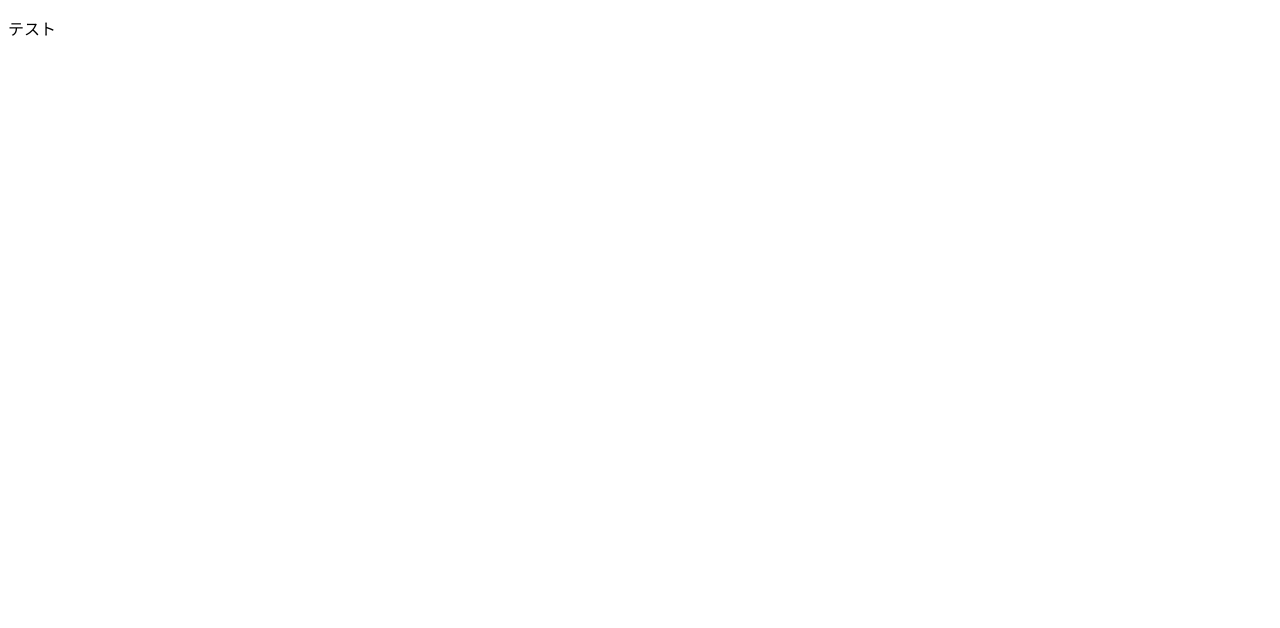
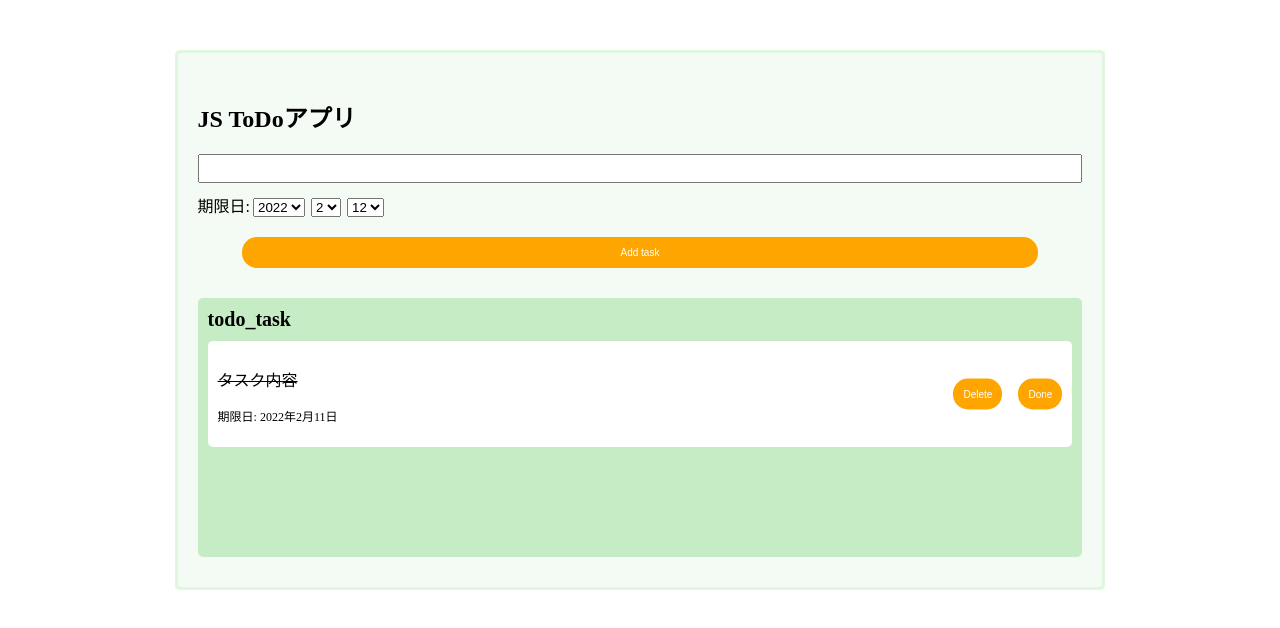
Before and after one commit to shun-syun-611/react_todo_app, a React (Create React App) app: page / in a window 1280 px wide. Shown: the top 628 px of the page. Built offline with nearby package versions, Linux system fonts and the light colour scheme.

Commit message:
add: 素のJavaScriptで書いたjs_todo_appのモックをReactで表示

```diff
--- a/src/App.css
+++ b/src/App.css
@@ -1,38 +1,93 @@
-.App {
-  text-align: center;
+.js_todo_app {
+	width: 70%;
+	margin: 0 auto;
+	margin-top: 50px;
+	padding: 30px 20px;
+  border: 3px solid rgb(29 212 29 / 10%);
+  border-radius: 5px;
+  background: hsl(120deg 50% 85% / 20%);
 }
-
-.App-logo {
-  height: 40vmin;
-  pointer-events: none;
+ul {
+  list-style-type: none;
+  margin-block-start: 0;
+  margin-block-end: 0;
+  margin-inline-start: 0;
+  margin-inline-end: 0;
+  padding-inline-start: 0;
 }
-
-@media (prefers-reduced-motion: no-preference) {
-  .App-logo {
-    animation: App-logo-spin infinite 20s linear;
-  }
+li {
+	position: relative;
+  padding: 10px;
+  background: #ffffff;
+  margin: 10px;
+	border-radius: 5px;
+	padding-right: 150px;
+  list-style-type: none;
 }
-
-.App-header {
-  background-color: #282c34;
-  min-height: 100vh;
-  display: flex;
-  flex-direction: column;
-  align-items: center;
-  justify-content: center;
-  font-size: calc(10px + 2vmin);
-  color: white;
+.js_todo {
+	margin: 0 0 20px 0;
 }
-
-.App-link {
-  color: #61dafb;
+.js_deadline {
+	font-size: 12px;
 }
-
-@keyframes App-logo-spin {
-  from {
-    transform: rotate(0deg);
-  }
-  to {
-    transform: rotate(360deg);
-  }
+.js_done_btn {
+	position: absolute;
+	right: 10px;
+	top: 50%;
+	transform: translateY(-50%);
 }
+.js_delete_btn {
+	position: absolute;
+	right: 70px;
+	top: 50%;
+	transform: translateY(-50%);
+}
+h1 {
+	font-size: 24px;
+	margin-bottom: 20px;
+}
+h2 {
+	font-size: 20px;
+	margin-bottom: 20px;
+	margin-left: 10px;
+	font-weight: bold;
+  margin-block-start: 0;
+  margin-block-end: 0;
+}
+.todo_task_table {
+	margin-top: 30px;
+	background: rgb(198, 236, 198);
+	border-radius: 5px;
+	padding: 10px 0 100px;
+}
+label {
+  margin: 10px 0 20px;
+  display: block;
+}
+select {
+  margin: 0 3px;
+}
+form button {
+  width: 90%;
+  display: block;
+	margin: 0 auto;
+}
+input {
+  width: 100%;
+  padding: 5px 0 5px 5px;
+	box-sizing: border-box;
+}
+button {
+	color: white;
+	background: orange;
+  border: none;
+  border-radius: 15px;
+  font-size: 10px;
+  padding: 10px;
+}
+button:hover {
+	opacity: 0.7;
+}
+.js_done_text {
+	text-decoration: line-through;
+}
--- a/src/App.jsx
+++ b/src/App.jsx
@@ -4,7 +4,41 @@ import './App.css';
 export const App  = () => {
   return (
     <>
-    <p>テスト</p>
+    <div className="js_todo_app">
+    <h1>JS ToDoアプリ</h1>
+    <form>
+        <input id="task_value" type="text" />
+        <label for="">期限日:
+            <select id="select_year" name="year">
+              <option selected="true">2022</option>
+              <option>2021</option>
+            </select>
+            <select id="select_month" name="month">
+              <option selected="true">2</option>
+              <option>3</option>
+            </select>
+            <select id="select_day" name="day">
+              <option selected="true">12</option>
+              <option>13</option>
+            </select>
+        </label>
+        <button id="task_submit" type="button">Add task</button>
+    </form>
+
+    <div className="todo_task_table">
+        <h2>todo_task</h2>
+        <ul id="task_list">
+          {/* ここはjsで動的に出力する */}
+        <li>
+          <p className="js_done_text">タスク内容</p>
+            <button className="js_delete_btn">Delete</button>
+            <button className="js_done_btn">Done</button>
+          <p className="js_deadline">期限日: 2022年2月11日</p>
+          </li>
+          {/* ここはjsで動的に出力する ここまで*/}
+        </ul>
+    </div>
+</div>
     </>
   )
 }
```
